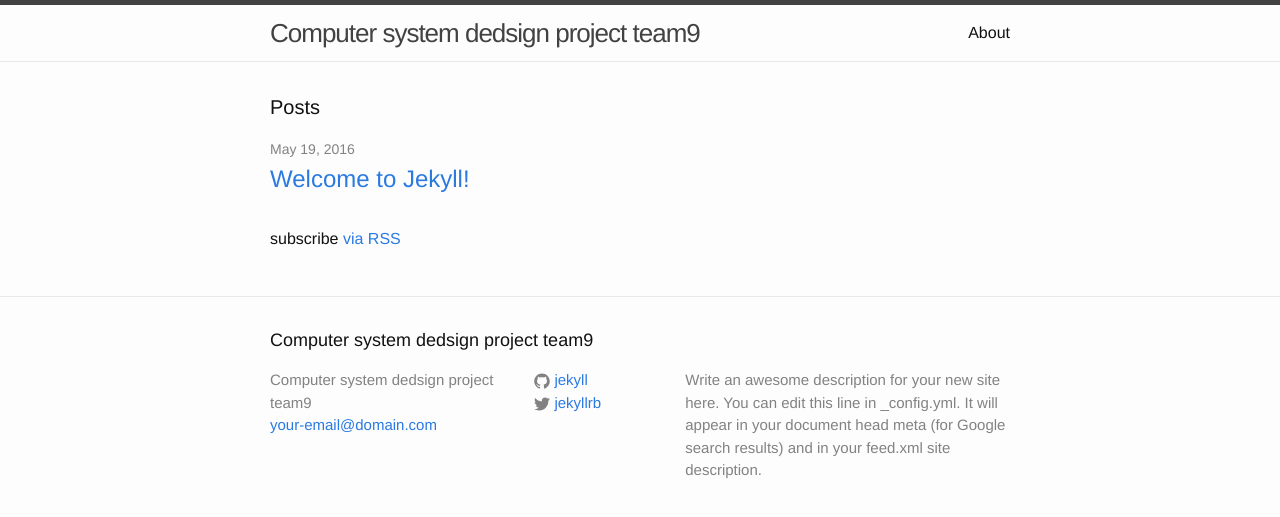
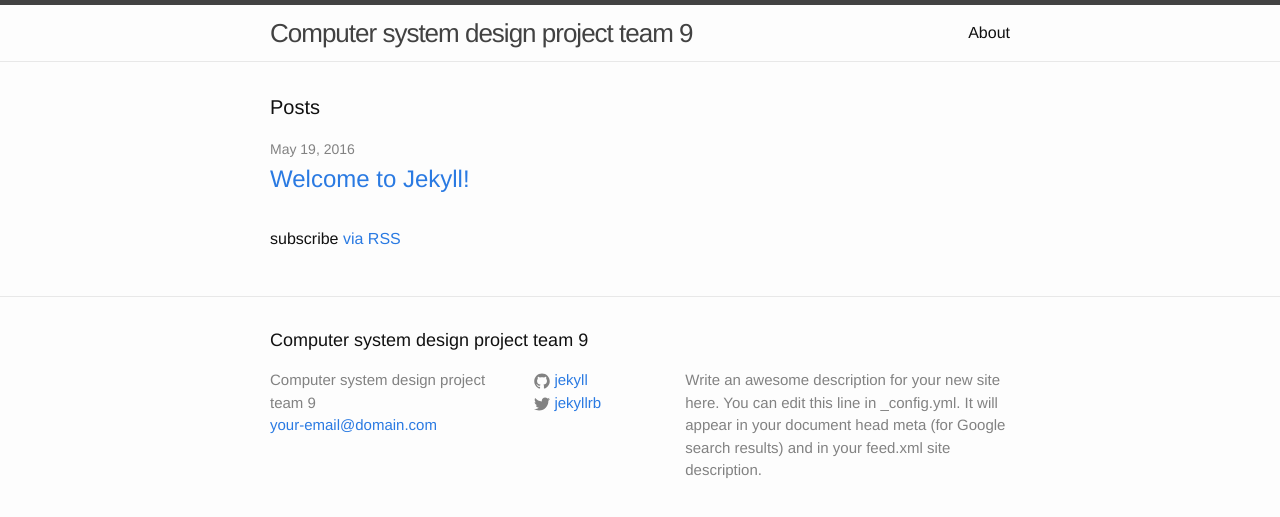
Before and after one commit to strawberryjamsea/hanyugyung.github.com, a Jekyll site: the page built from index.html, in a window 1280 px wide. Shown: the top 517 px of the page. Built offline with Jekyll 4.4.1, drawn with Linux system fonts in a browser that asks for light colours.

Commit message:
Update _config.yml

```diff
--- a/_config.yml
+++ b/_config.yml
@@ -6,7 +6,7 @@
 # 'jekyll serve'. If you change this file, please restart the server process.
 
 # Site settings
-title: Computer system dedsign project team9
+title: Computer system design project team 9
 email: your-email@domain.com
 description: > # this means to ignore newlines until "baseurl:"
   Write an awesome description for your new site here. You can edit this
```
